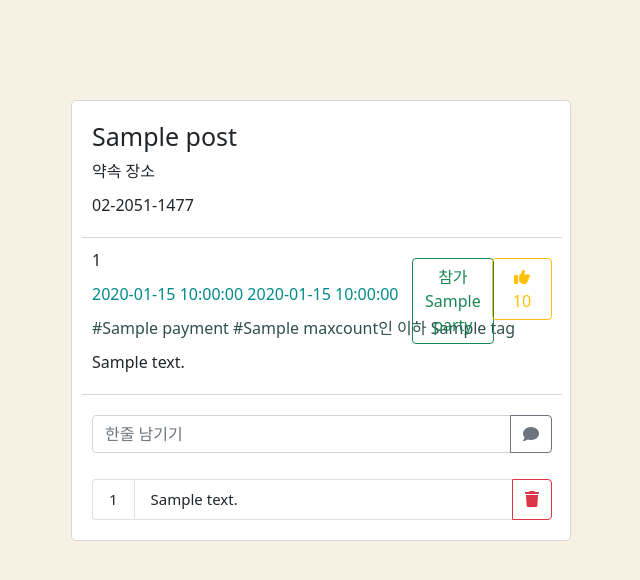
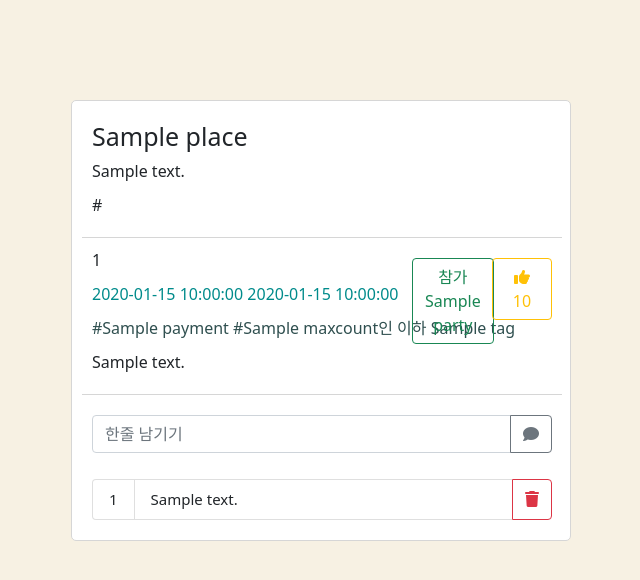
Before and after one commit to Luwin-Seo/No-Honbop, a Flask app: template templates/detail.html in a window 1280 px wide. Shown: the top 580 px of the page, without its empty margins (319-959 px from the left). Run offline with Flask 2, Linux system fonts and the light colour scheme; the template is opened without the code that fills it: most values are stand-ins (such as "Sample title", 1, 10 or a date in 2020); some libraries are stand-ins or nearby versions.

Commit message:
상세페이지 노출 데이터 업데이트

```diff
--- a/templates/detail.html
+++ b/templates/detail.html
@@ -11,9 +11,9 @@
     <body>
       <div id="item_info">
         <div id="store">
-          <h1>{{post.title}}</h1>
-          <p>약속 장소</p>
-          <p>02-2051-1477</p>
+          <h1>{{post.place}}</h1>
+          <p>{{post.address}}</p>
+          <p>{{post.url}}</p>
         </div>
         <div id="user">
           <form id='join' action='/detail/parti' method='post'>
```
